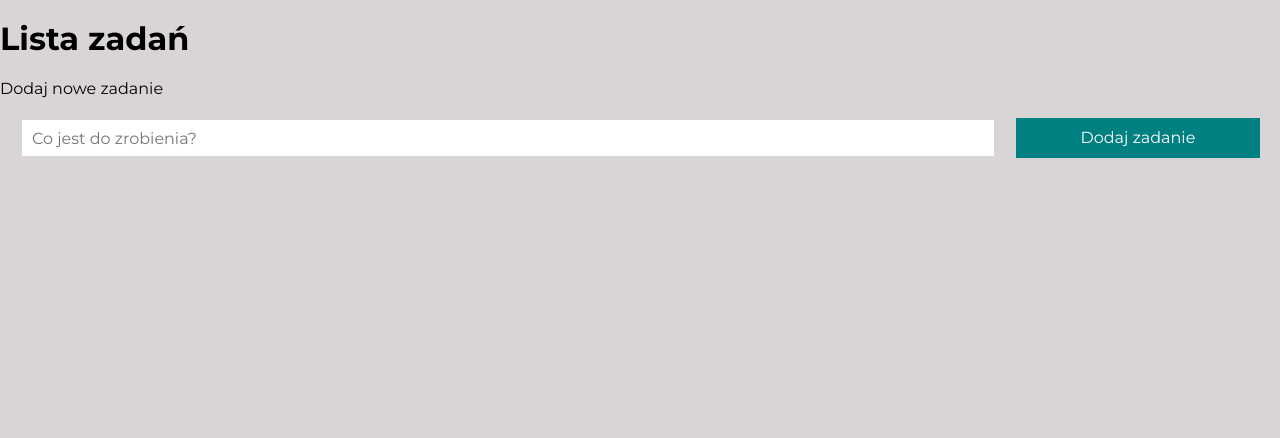
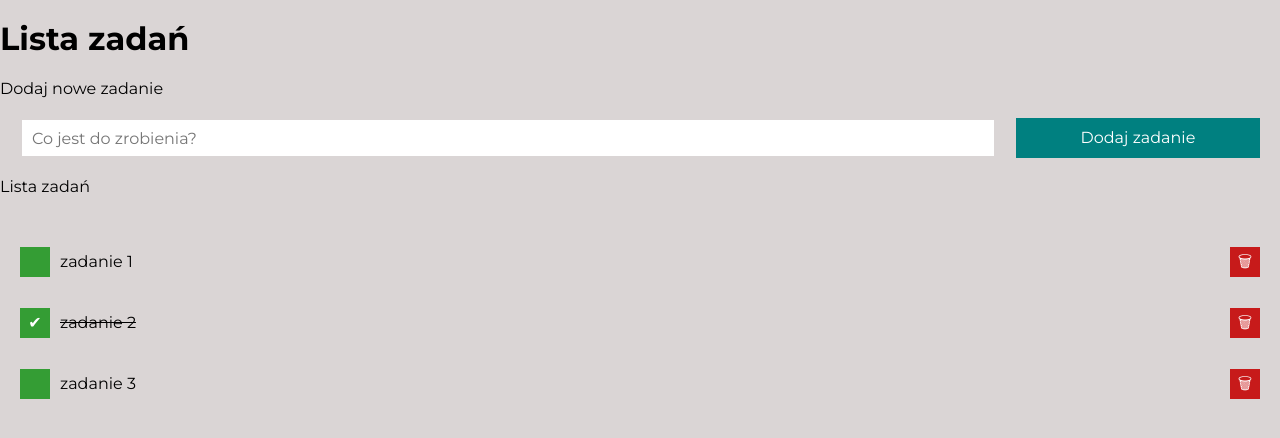
Before and after one commit to q270311/todo-list-react, a React (Create React App) app: page / in a window 1280 px wide. Shown: the top 438 px of the page. Built offline with nearby package versions, Linux system fonts and the light colour scheme.

Commit message:
Tasks component used

```diff
--- a/src/App.js
+++ b/src/App.js
@@ -1,11 +1,12 @@
 import Form from "./Form";
+import Tasks from "./Tasks";
 
-const  taskTable = [
-  {id:1, content: "zadanie 1", done: false},
-  {id:2, content: "zadanie 2", done: true},
-  {id:3, content: "zadanie 3", done: false},
+const tasksTable = [
+  { id: 1, content: "zadanie 1", done: false },
+  { id: 2, content: "zadanie 2", done: true },
+  { id: 3, content: "zadanie 3", done: false },
 ];
-const  hideDoneTask = false;
+const hideDoneTasks = false;
 
 function App() {
   return (
@@ -20,9 +21,9 @@ function App() {
         </section>
         <section className="section">
           <div className="section__header">
+            Lista zadań
           </div>
-            <ul className="list">
-            </ul>
+          <Tasks tasks={tasksTable} hideDoneTasks={hideDoneTasks} />
         </section>
       </div>
     </div>
```
Lines whose indentation alone changed are shown as unchanged.
